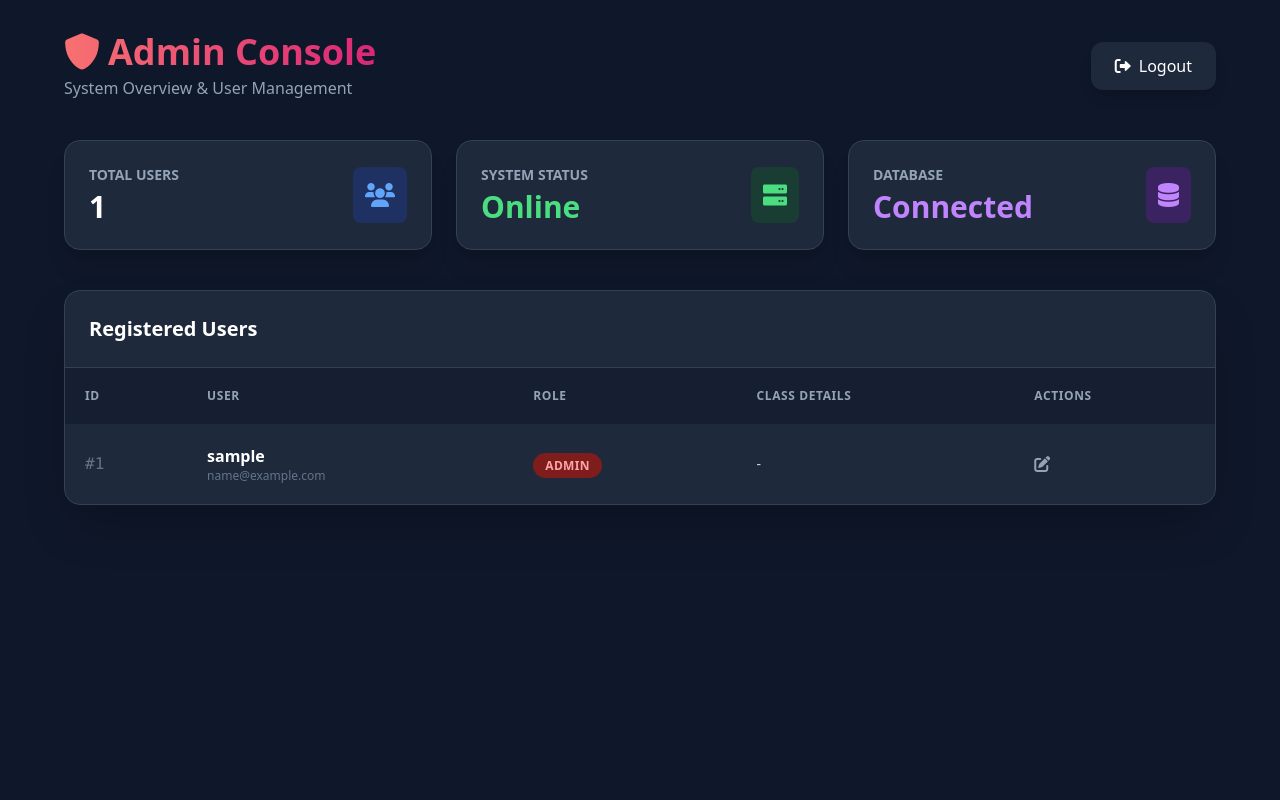
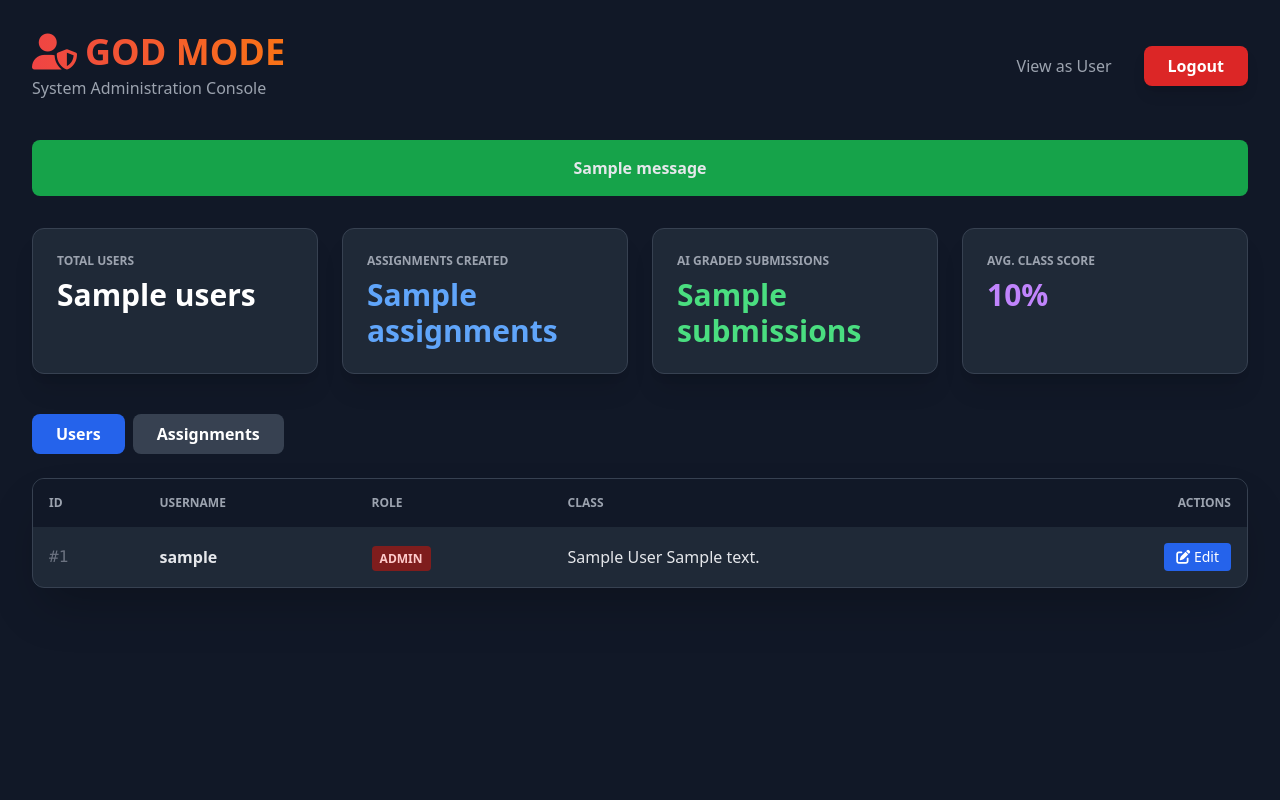
Before and after one commit to Virajingale07/assignment_checker-main, a Flask app: template app/templates/admin_dashboard.html in a window 1280 px wide. Run offline with Flask 3, Linux system fonts and the light colour scheme; tables that the repository leaves empty hold one stand-in row (values such as "Sample post"); the template is opened without the code that fills it: values that come from a table or form of the project are taken from there, most other values are stand-ins (such as "Sample title", 1, 10 or a date in 2020); one stand-in notice (Sample message) is shown; some libraries are stand-ins or nearby versions.

Commit message:
Update admin dashboard title and layout

```diff
--- a/app/templates/admin_dashboard.html
+++ b/app/templates/admin_dashboard.html
@@ -2,110 +2,203 @@
 <html lang="en">
 <head>
     <meta charset="UTF-8">
-    <title>Admin Console</title>
+    <title>Admin God Mode</title>
     <script src="https://cdn.tailwindcss.com"></script>
     <link rel="stylesheet" href="https://cdnjs.cloudflare.com/ajax/libs/font-awesome/6.0.0/css/all.min.css">
+    <script>
+        function openEditModal(id, username, className, division) {
+            document.getElementById('edit-id').value = id;
+            document.getElementById('edit-username').value = username;
+            document.getElementById('edit-class').value = className;
+            document.getElementById('edit-div').value = division;
+            document.getElementById('edit-form').action = "/admin/edit-user/" + id;
+            document.getElementById('edit-modal').classList.remove('hidden');
+        }
+        function closeEditModal() {
+            document.getElementById('edit-modal').classList.add('hidden');
+        }
+        function switchTab(tab) {
+            if(tab === 'users') {
+                document.getElementById('users-panel').classList.remove('hidden');
+                document.getElementById('assign-panel').classList.add('hidden');
+                document.getElementById('tab-users').classList.add('bg-blue-600');
+                document.getElementById('tab-assign').classList.remove('bg-blue-600');
+            } else {
+                document.getElementById('users-panel').classList.add('hidden');
+                document.getElementById('assign-panel').classList.remove('hidden');
+                document.getElementById('tab-users').classList.remove('bg-blue-600');
+                document.getElementById('tab-assign').classList.add('bg-blue-600');
+            }
+        }
+    </script>
 </head>
-<body class="bg-slate-900 text-slate-200 font-sans min-h-screen p-8">
+<body class="bg-gray-900 text-gray-200 font-sans min-h-screen p-8">
 
-    <div class="max-w-6xl mx-auto">
+    <div class="max-w-7xl mx-auto">
+
         <div class="flex justify-between items-center mb-10">
             <div>
-                <h1 class="text-4xl font-extrabold text-transparent bg-clip-text bg-gradient-to-r from-red-400 to-pink-600">
-                    <i class="fas fa-shield-alt mr-2"></i>Admin Console
+                <h1 class="text-4xl font-extrabold text-transparent bg-clip-text bg-gradient-to-r from-red-500 to-orange-500">
+                    <i class="fas fa-user-shield mr-2"></i>GOD MODE
                 </h1>
-                <p class="text-slate-400 mt-1">System Overview & User Management</p>
-            </div>
-            <a href="/logout" class="bg-slate-800 hover:bg-slate-700 text-white px-6 py-3 rounded-xl shadow-lg transition transform hover:-translate-y-1">
-                <i class="fas fa-sign-out-alt mr-2"></i>Logout
-            </a>
+                <p class="text-gray-400 mt-1">System Administration Console</p>
             </div>
 
-        <div class="grid grid-cols-1 md:grid-cols-3 gap-6 mb-10">
-            <div class="bg-slate-800 p-6 rounded-2xl shadow-xl border border-slate-700">
-                <div class="flex items-center justify-between">
-                    <div>
-                        <p class="text-slate-400 text-sm font-bold uppercase">Total Users</p>
-                        <p class="text-3xl font-bold text-white mt-1">{{ users|length }}</p>
-                    </div>
-                    <div class="bg-blue-900/50 p-3 rounded-lg text-blue-400">
-                        <i class="fas fa-users text-2xl"></i>
-                    </div>
-                </div>
-            </div>
-            <div class="bg-slate-800 p-6 rounded-2xl shadow-xl border border-slate-700">
-                <div class="flex items-center justify-between">
-                    <div>
-                        <p class="text-slate-400 text-sm font-bold uppercase">System Status</p>
-                        <p class="text-3xl font-bold text-green-400 mt-1">Online</p>
-                    </div>
-                    <div class="bg-green-900/50 p-3 rounded-lg text-green-400">
-                        <i class="fas fa-server text-2xl"></i>
-                    </div>
-                </div>
-            </div>
-            <div class="bg-slate-800 p-6 rounded-2xl shadow-xl border border-slate-700">
-                <div class="flex items-center justify-between">
-                    <div>
-                        <p class="text-slate-400 text-sm font-bold uppercase">Database</p>
-                        <p class="text-3xl font-bold text-purple-400 mt-1">Connected</p>
-                    </div>
-                    <div class="bg-purple-900/50 p-3 rounded-lg text-purple-400">
-                        <i class="fas fa-database text-2xl"></i>
-                    </div>
-                </div>
+            <div class="flex gap-4">
+                <a href="/login" class="text-gray-400 hover:text-white px-4 py-2">View as User</a>
+                <a href="/logout" class="bg-red-600 hover:bg-red-700 text-white px-6 py-2 rounded-lg font-bold shadow-lg transition">
+                    Logout
+                </a>
             </div>
         </div>
 
-        <div class="bg-slate-800 rounded-2xl shadow-2xl border border-slate-700 overflow-hidden">
-            <div class="p-6 border-b border-slate-700">
-                <h2 class="text-xl font-bold text-white">Registered Users</h2>
+        {% with messages = get_flashed_messages(with_categories=true) %}
+            {% if messages %}
+                <div class="mb-8">
+                    {% for category, message in messages %}
+                        <div class="p-4 rounded-lg font-bold text-center {{ 'bg-green-600' if category == 'success' else 'bg-red-600' }}">
+                            {{ message }}
                         </div>
-            <div class="overflow-x-auto">
+                    {% endfor %}
+                </div>
+            {% endif %}
+        {% endwith %}
+
+        <div class="grid grid-cols-1 md:grid-cols-4 gap-6 mb-10">
+            <div class="bg-gray-800 p-6 rounded-xl border border-gray-700 shadow-xl">
+                <p class="text-gray-400 text-xs font-bold uppercase">Total Users</p>
+                <p class="text-3xl font-bold text-white mt-2">{{ stats.users }}</p>
+            </div>
+            <div class="bg-gray-800 p-6 rounded-xl border border-gray-700 shadow-xl">
+                <p class="text-gray-400 text-xs font-bold uppercase">Assignments Created</p>
+                <p class="text-3xl font-bold text-blue-400 mt-2">{{ stats.assignments }}</p>
+            </div>
+            <div class="bg-gray-800 p-6 rounded-xl border border-gray-700 shadow-xl">
+                <p class="text-gray-400 text-xs font-bold uppercase">AI Graded Submissions</p>
+                <p class="text-3xl font-bold text-green-400 mt-2">{{ stats.submissions }}</p>
+            </div>
+            <div class="bg-gray-800 p-6 rounded-xl border border-gray-700 shadow-xl">
+                <p class="text-gray-400 text-xs font-bold uppercase">Avg. Class Score</p>
+                <p class="text-3xl font-bold text-purple-400 mt-2">{{ stats.avg_score }}%</p>
+            </div>
+        </div>
+
+        <div class="flex mb-6 space-x-2">
+            <button id="tab-users" onclick="switchTab('users')" class="bg-blue-600 px-6 py-2 rounded-lg font-bold text-white transition">Users</button>
+            <button id="tab-assign" onclick="switchTab('assign')" class="bg-gray-700 hover:bg-gray-600 px-6 py-2 rounded-lg font-bold text-white transition">Assignments</button>
+        </div>
+
+        <div id="users-panel" class="bg-gray-800 rounded-xl shadow-2xl border border-gray-700 overflow-hidden">
             <table class="w-full text-left border-collapse">
-                    <thead class="bg-slate-900/50 text-slate-400 uppercase text-xs font-bold tracking-wider">
+                <thead class="bg-gray-900 text-gray-400 uppercase text-xs">
                     <tr>
-                            <th class="p-5">ID</th>
-                            <th class="p-5">User</th>
-                            <th class="p-5">Role</th>
-                            <th class="p-5">Class Details</th>
-                            <th class="p-5">Actions</th>
+                        <th class="p-4">ID</th>
+                        <th class="p-4">Username</th>
+                        <th class="p-4">Role</th>
+                        <th class="p-4">Class</th>
+                        <th class="p-4 text-right">Actions</th>
                     </tr>
                 </thead>
-                    <tbody class="divide-y divide-slate-700">
+                <tbody class="divide-y divide-gray-700">
                     {% for u in users %}
-                        <tr class="hover:bg-slate-700/50 transition">
-                            <td class="p-5 font-mono text-slate-500">#{{ u.id }}</td>
-                            <td class="p-5">
-                                <div class="font-bold text-white">{{ u.username }}</div>
-                                <div class="text-xs text-slate-500">{{ u.email or 'No email' }}</div>
-                            </td>
-                            <td class="p-5">
-                                <span class="px-3 py-1 rounded-full text-xs font-bold uppercase tracking-wide
-                                    {% if u.role == 'admin' %} bg-red-900 text-red-300
-                                    {% elif u.role == 'teacher' %} bg-indigo-900 text-indigo-300
-                                    {% else %} bg-teal-900 text-teal-300 {% endif %}">
+                    <tr class="hover:bg-gray-700/50 transition">
+                        <td class="p-4 text-gray-500 font-mono">#{{ u.id }}</td>
+                        <td class="p-4 font-bold">{{ u.username }}</td>
+                        <td class="p-4">
+                            <span class="px-2 py-1 rounded text-xs uppercase font-bold
+                                {% if u.role == 'admin' %} bg-red-900 text-red-200
+                                {% elif u.role == 'teacher' %} bg-blue-900 text-blue-200
+                                {% else %} bg-green-900 text-green-200 {% endif %}">
                                 {{ u.role }}
                             </span>
                         </td>
-                            <td class="p-5 text-sm text-slate-300">
-                                {% if u.role == 'student' %}
-                                    {{ u.class_name }} - {{ u.division }}
-                                {% elif u.role == 'teacher' and u.assigned_classes %}
-                                    <span class="text-xs">{{ u.assigned_classes|length }} Classes Assigned</span>
-                                {% else %}
-                                    -
+                        <td class="p-4">{{ u.class_name }} {{ u.division }}</td>
+                        <td class="p-4 text-right flex justify-end gap-2">
+                            <button onclick="openEditModal('{{u.id}}', '{{u.username}}', '{{u.class_name or ''}}', '{{u.division or ''}}')"
+                                    class="bg-blue-600 hover:bg-blue-500 text-white px-3 py-1 rounded text-sm">
+                                <i class="fas fa-edit"></i> Edit
+                            </button>
+                            {% if u.role != 'admin' %}
+                            <form action="/admin/delete-user/{{u.id}}" method="POST" onsubmit="return confirm('Delete this user permanently?');">
+                                <button class="bg-red-600 hover:bg-red-500 text-white px-3 py-1 rounded text-sm">
+                                    <i class="fas fa-trash"></i>
+                                </button>
+                            </form>
                             {% endif %}
-                            </td>
-                            <td class="p-5">
-                                <button class="text-slate-400 hover:text-white transition"><i class="fas fa-edit"></i></button>
                         </td>
                     </tr>
                     {% endfor %}
                 </tbody>
             </table>
         </div>
+
+        <div id="assign-panel" class="bg-gray-800 rounded-xl shadow-2xl border border-gray-700 overflow-hidden hidden">
+            <table class="w-full text-left border-collapse">
+                <thead class="bg-gray-900 text-gray-400 uppercase text-xs">
+                    <tr>
+                        <th class="p-4">ID</th>
+                        <th class="p-4">Title</th>
+                        <th class="p-4">Subject</th>
+                        <th class="p-4">Teacher</th>
+                        <th class="p-4 text-right">Actions</th>
+                    </tr>
+                </thead>
+                <tbody class="divide-y divide-gray-700">
+                    {% for a in assignments %}
+                    <tr class="hover:bg-gray-700/50 transition">
+                        <td class="p-4 text-gray-500 font-mono">#{{ a.id }}</td>
+                        <td class="p-4 font-bold">{{ a.title }}</td>
+                        <td class="p-4">{{ a.subject_name }} ({{ a.class_name }}-{{ a.division }})</td>
+                        <td class="p-4 text-gray-400">{{ a.teacher_name }}</td>
+                        <td class="p-4 text-right">
+                            <form action="/admin/delete-assignment/{{a.id}}" method="POST" onsubmit="return confirm('Force delete this assignment? All submissions will be lost.');">
+                                <button class="bg-red-600 hover:bg-red-500 text-white px-3 py-1 rounded text-sm">
+                                    <i class="fas fa-trash"></i> Force Delete
+                                </button>
+                            </form>
+                        </td>
+                    </tr>
+                    {% endfor %}
+                </tbody>
+            </table>
+        </div>
+
+    </div>
+
+    <div id="edit-modal" class="fixed inset-0 bg-black bg-opacity-80 hidden flex items-center justify-center z-50">
+        <div class="bg-gray-800 p-8 rounded-xl shadow-2xl w-full max-w-md border border-gray-600">
+            <h2 class="text-2xl font-bold mb-6 text-white">Edit User</h2>
+            <form id="edit-form" method="POST">
+                <input type="hidden" id="edit-id" name="id">
+
+                <div class="space-y-4">
+                    <div>
+                        <label class="block text-sm text-gray-400 mb-1">Username</label>
+                        <input type="text" id="edit-username" name="username" class="w-full p-2 bg-gray-700 border border-gray-600 rounded text-white">
+                    </div>
+                    <div class="grid grid-cols-2 gap-4">
+                        <div>
+                            <label class="block text-sm text-gray-400 mb-1">Class</label>
+                            <input type="text" id="edit-class" name="class_name" class="w-full p-2 bg-gray-700 border border-gray-600 rounded text-white">
+                        </div>
+                        <div>
+                            <label class="block text-sm text-gray-400 mb-1">Division</label>
+                            <input type="text" id="edit-div" name="division" class="w-full p-2 bg-gray-700 border border-gray-600 rounded text-white">
                         </div>
                     </div>
+                    <div class="pt-4 border-t border-gray-700">
+                        <label class="block text-sm text-red-400 mb-1 font-bold">Reset Password (Optional)</label>
+                        <input type="text" name="new_password" placeholder="Enter new password" class="w-full p-2 bg-gray-700 border border-gray-600 rounded text-white">
+                    </div>
+                </div>
+
+                <div class="mt-8 flex justify-end gap-3">
+                    <button type="button" onclick="closeEditModal()" class="px-4 py-2 text-gray-400 hover:text-white">Cancel</button>
+                    <button type="submit" class="bg-green-600 hover:bg-green-500 text-white px-6 py-2 rounded font-bold">Save Changes</button>
+                </div>
+            </form>
+        </div>
+    </div>
+
 </body>
 </html>
```
Lines whose indentation alone changed are shown as unchanged.
